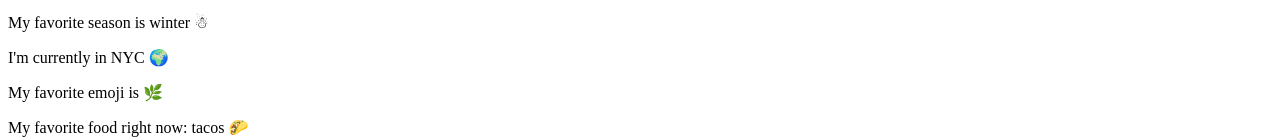
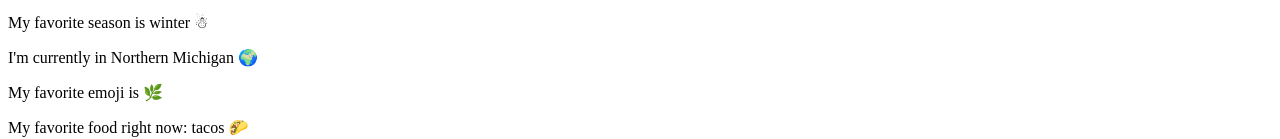
Before and after one commit to beasleym/beasleym.github.io, a plain HTML site: page index.html in a window 1280 px wide. Shown: the part 642-781 px from the top of the page. Drawn offline with Linux system fonts and the light colour scheme.

Commit message:
Updated my location

```diff
--- a/index.html
+++ b/index.html
@@ -22,7 +22,7 @@
         My favorite season is winter ☃
       </p>
       <p>
-        I'm currently in NYC 🌍
+        I'm currently in Northern Michigan 🌍
       </p>
       <p>
         My favorite emoji is 🌿
```
